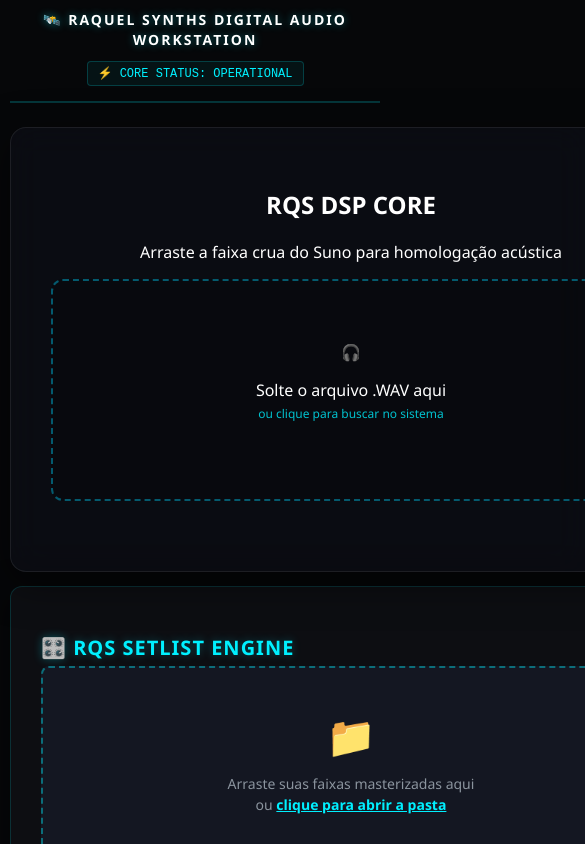
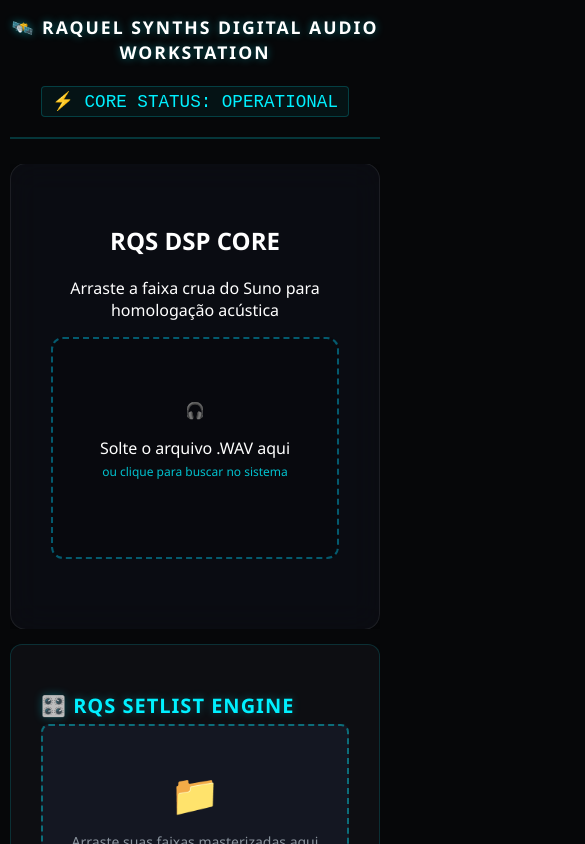
Before and after one commit to anaraquel00/rqs-daw-frontend, an Angular app: page / in a window 390 px wide. Shown: the top 844 px of the page, 585 px wide, since content can reach past the window. Built offline with nearby package versions, Linux system fonts and the light colour scheme.

Commit message:
update styles

```diff
--- a/src/app/components/upload-zone/upload-zone.scss
+++ b/src/app/components/upload-zone/upload-zone.scss
@@ -5,7 +5,12 @@
   border: 1px solid rgba(255, 255, 255, 0.08);
   border-radius: 16px;
   padding: 40px;
-  width: 600px;
+
+  /* 🛡️ BLINDAGEM RESPONSIVA */
+  width: 100%;          /* Ocupa a largura disponível da tela do telemóvel */
+  max-width: 600px;     /* Mas não passa de 600px no Desktop (mantém a sua estética) */
+  box-sizing: border-box; /* Garante que o padding não estoure a largura */
+
   margin: -1px auto;
   box-shadow: 0 10px 40px 0 rgba(0, 0, 0, 0.5);
   color: #fff;
--- a/src/styles.scss
+++ b/src/styles.scss
@@ -3,7 +3,12 @@ body {
   padding: 0;
   background-color: #060709;
   font-family: 'Segoe UI', Roboto, sans-serif;
-  overflow-x: hidden;
+  overflow-x: hidden; /* Corta vazamentos horizontais pela raiz */
+  box-sizing: border-box;
+}
+
+*, *::before, *::after {
+  box-sizing: inherit; /* Força todo o hardware a respeitar as bordas */
 }
 
 .rqs-mainframe {
@@ -88,3 +93,38 @@ body {
     }
   }
 }
+/* 📱 PATCH DE BLINDAGEM MÁXIMA PARA MOBILE (ANTI-VAZAMENTO) */
+@media (max-width: 768px) {
+  /* 1. Força a Grelha Principal a colapsar numa Coluna Única */
+  .mainframe-grid {
+    display: flex !important;
+    flex-direction: column !important;
+    width: 100% !important;
+    overflow-x: hidden !important;
+  }
+
+  /* 2. Destrói qualquer largura mínima que os painéis internos estejam a exigir */
+  .panel-rack,
+  app-mix-panel,
+  app-upload-zone {
+    width: 100% !important;
+    min-width: 0 !important;
+    box-sizing: border-box !important;
+    overflow-x: hidden !important;
+  }
+
+  /* 3. Força todos os textos do cabeçalho a quebrarem de linha */
+  .mainframe-header {
+    width: 100% !important;
+    box-sizing: border-box !important;
+  }
+
+  .mainframe-header h1,
+  .system-status {
+    font-size: 1.1rem !important;
+    white-space: normal !important;
+    word-break: break-word !important;
+    text-align: center !important;
+    margin: 5px 0 !important;
+  }
+}
```
